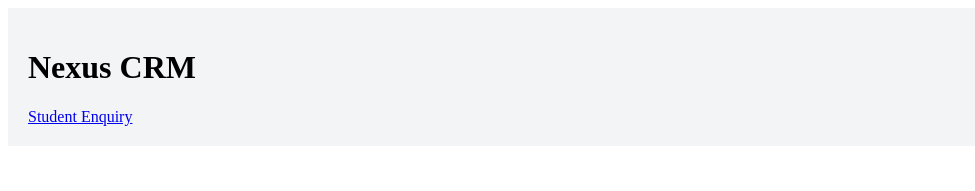
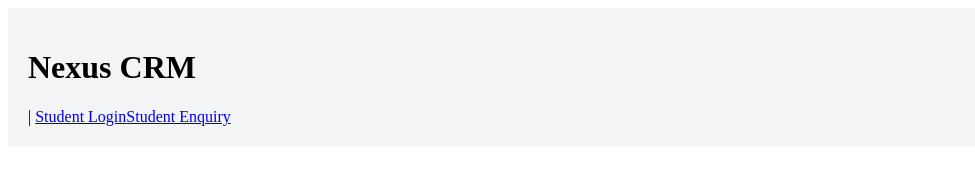
Before and after one commit to gator2511/nexus_crm_, a React (Vite) app in the folder client/: page /enquiry in a window 1280 px wide. Shown: the top 191 px of the page, without its empty margins (0-975 px from the left). Built offline with nearby package versions, Linux system fonts and the light colour scheme.

Commit message:
Add login route and import Login component

```diff
--- a/client/src/main.jsx
+++ b/client/src/main.jsx
@@ -17,6 +17,8 @@
       <header style={{ padding: 20, background: "#f3f4f6" }}>
         <h1>Nexus CRM</h1>
         <nav>
+          {" | "}
+<Link to="/login">Student Login</Link>
           <Link to="/enquiry">Student Enquiry</Link>
         </nav>
       </header>
@@ -25,6 +27,7 @@
         <Route path="/" element={<Navigate to="/enquiry" replace />} />
         <Route path="/enquiry" element={<Enquiry />} />
         <Route path="*" element={<p>Page not found</p>} />
+        <Route path="/login" element={<Login />} />
       </Routes>
     </BrowserRouter>
   );
@@ -35,3 +38,4 @@
     <App />
   </React.StrictMode>
 );
+import Login from "./pages/Login.jsx";
```
